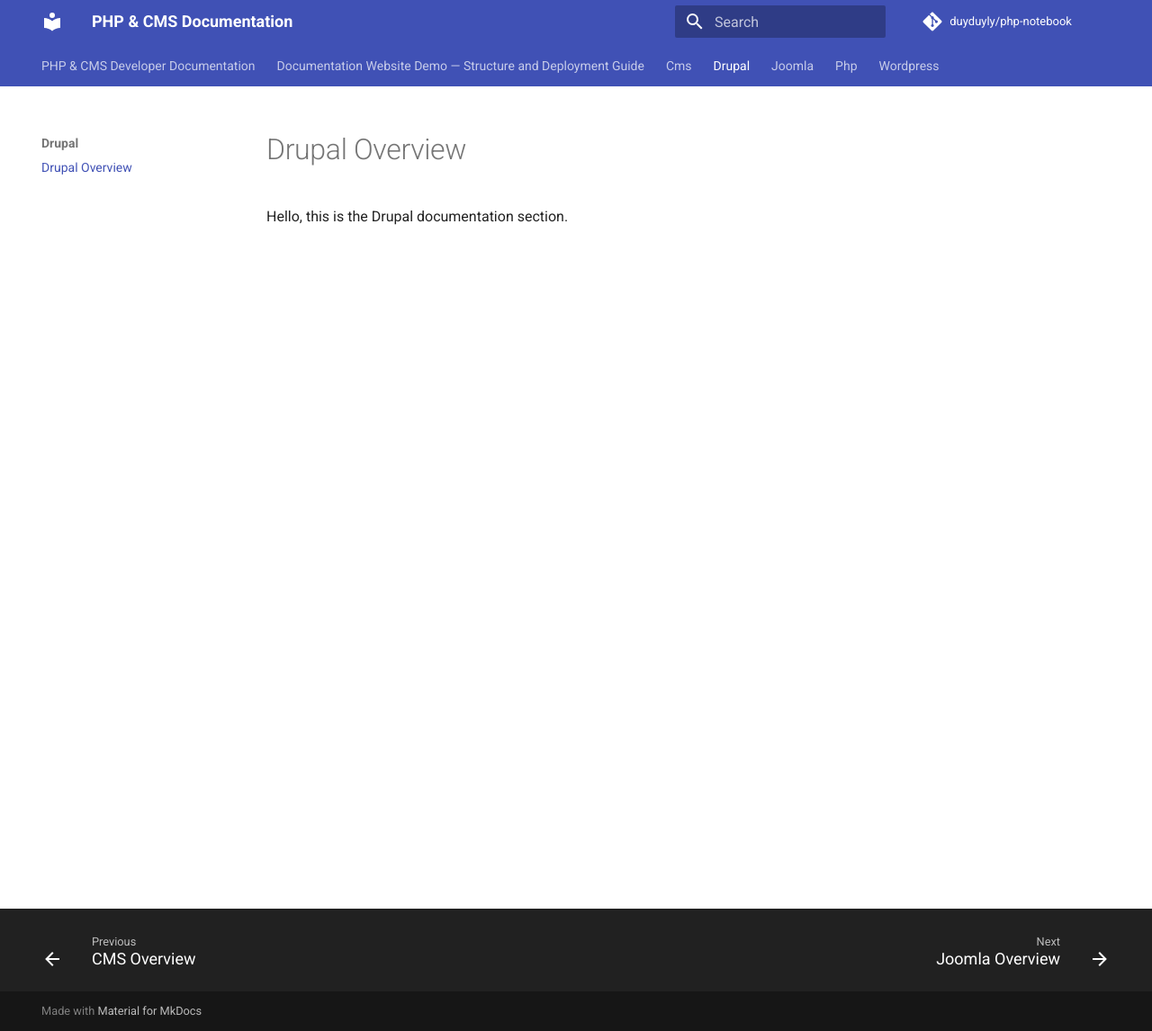
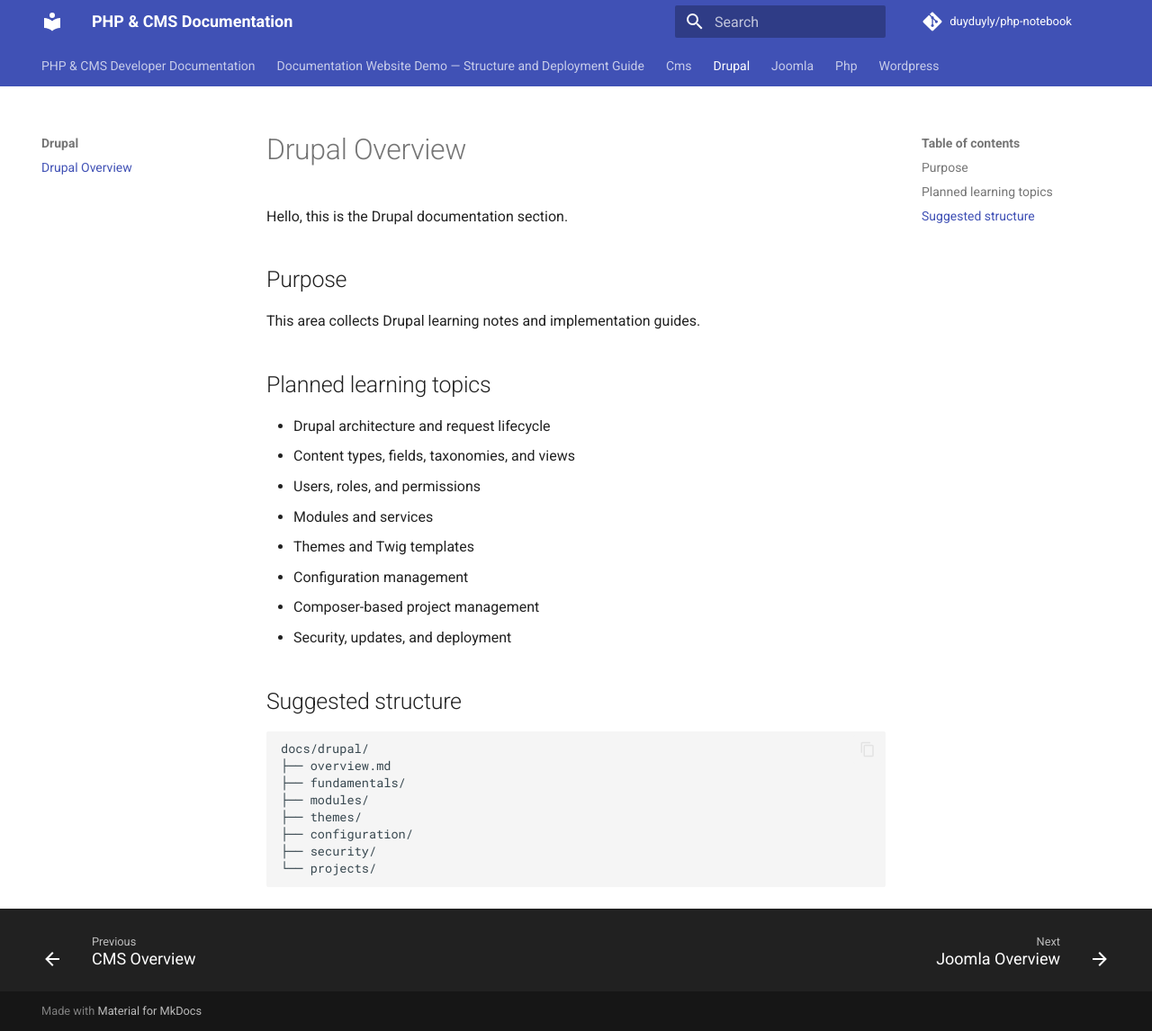
Before and after one commit to duyduyly/php-notebook, an MkDocs documentation site: the page built from docs/drupal/overview.md, in a window 1280 px wide and 1146 px high. Shown: the whole window at 90% size. Built offline with MkDocs 1.6.1 and Material for MkDocs 9.7.7, drawn with Linux system fonts in a browser that asks for light colours; comment, search, counter and statistics services are not loaded.

Commit message:
Expand Drupal overview page

````diff
--- a/docs/drupal/overview.md
+++ b/docs/drupal/overview.md
@@ -1,3 +1,31 @@
 # Drupal Overview
 
 Hello, this is the Drupal documentation section.
+
+## Purpose
+
+This area collects Drupal learning notes and implementation guides.
+
+## Planned learning topics
+
+- Drupal architecture and request lifecycle
+- Content types, fields, taxonomies, and views
+- Users, roles, and permissions
+- Modules and services
+- Themes and Twig templates
+- Configuration management
+- Composer-based project management
+- Security, updates, and deployment
+
+## Suggested structure
+
+```text
+docs/drupal/
+├── overview.md
+├── fundamentals/
+├── modules/
+├── themes/
+├── configuration/
+├── security/
+└── projects/
+```
````
